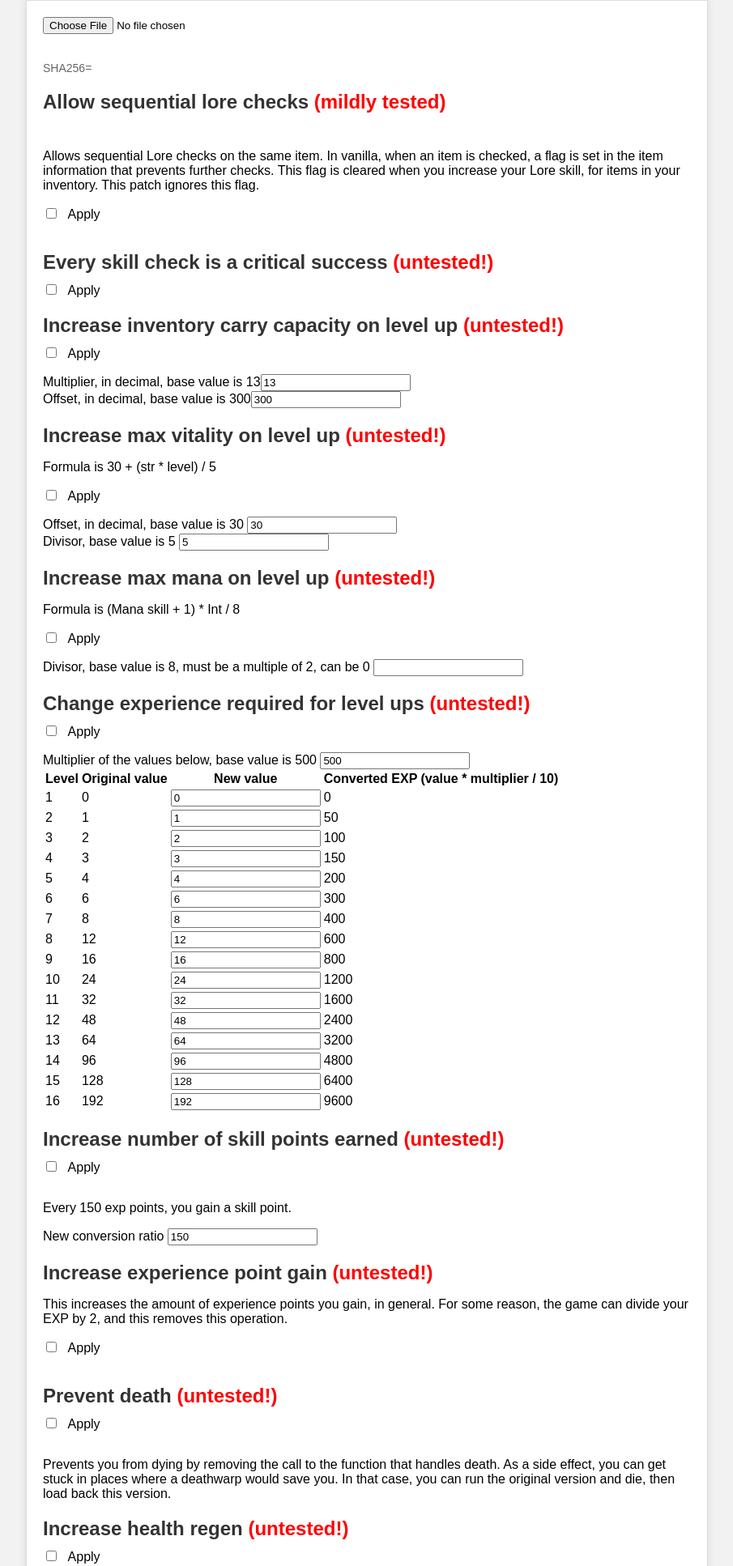
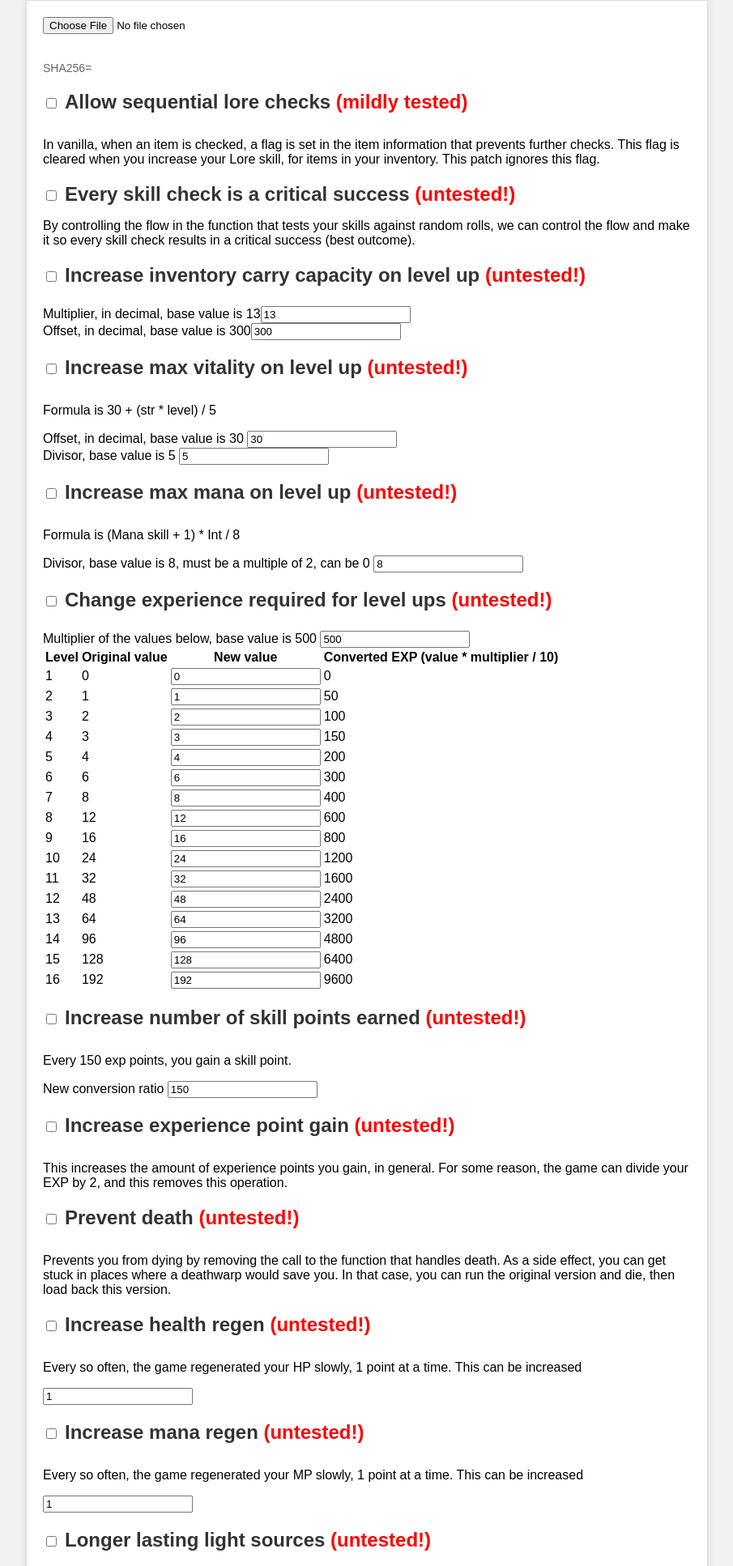
Before and after one commit to KarlClinckspoor/UUWCheats, a plain HTML site: page docs/index.html in a window 1280 px wide. Shown: the part 40-1974 px from the top of the page at 81% size, without its empty margins (187-1092 px from the left). Drawn offline with Linux system fonts and the light colour scheme.

Commit message:
Fixed a few bugs with function names, typo in buffer value, restructured checkboxes to be in h2.

```diff
--- a/docs/build/patcher.js
+++ b/docs/build/patcher.js
@@ -45,8 +45,8 @@ function applyPatches() {
         "prevent_death": applyPreventDeath,
         "increase_health_regen": applyHPRegen,
         "increase_mana_regen": applyMPRegen,
-        "longer_lasting_light_source": applyLongerLastingLightSource,
-        "longer_lasting_spells": applyLongerLastingSpells,
+        "longer_lasting_light_sources": applyLongerLastingLightSource,
+        "neverending_spells": applyLongerLastingSpells,
         default: () => { throw new Error("Unknown patch. BUG! REPORT!"); }
     };
     for (var input of selectedInputs) {
@@ -266,7 +266,7 @@ function applyLongerLastingLightSource() {
     }
 }
 function applyLongerLastingSpells() {
-    if (buffer[0x92B82] != 0x40 || buffer[0x92B65] != 0xE8 || buffer[0x92B66] != 0x98 || buffer[0x92B67] != 0xFE) {
+    if (buffer[0x92B82] != 0x4A || buffer[0x92B65] != 0xE8 || buffer[0x92B66] != 0x98 || buffer[0x92B67] != 0xFE) {
         throw new BufferMismatchError("Longer lasting spells: buffer mismatch");
     }
     var doSpeed = document.getElementById("spell_speed").checked;
--- a/docs/index.html
+++ b/docs/index.html
@@ -13,41 +13,44 @@
     <div id="root">
         <div id="loading">
             <input id="path_to_executable" type="file" onchange="loadExecutable()"> <br>
-            <p id="executable_hash">SHA256=</p> <p id="hash_ok"> </p>
+            <p id="executable_hash">SHA256=</p>
+            <p id="hash_ok"> </p>
         </div>
 
         <div id="patch_sequential_lore">
-            <h2>Allow sequential lore checks <span style="color: red">(mildly tested)</span> </h2> <br>
+            <h2><input type="checkbox" class="options" id="allow_sequential_lore_checks">Allow sequential lore checks
+                <span style="color: red">(mildly tested)</span> </h2>
             <p>
-                Allows sequential Lore checks on the same item. In vanilla, when an item is checked, a flag is set in
+                In vanilla, when an item is checked, a flag is set in
                 the item
                 information that prevents further checks. This flag is cleared when you increase your Lore skill, for
                 items in your
                 inventory. This patch ignores this flag.
             </p>
-            <input type="checkbox" class="options" id="allow_sequential_lore_checks"> <span>Apply</span>
         </div>
 
         <div id="patch_critical_skill_checks">
-            <h2>Every skill check is a critical success <span style="color: red">(untested!)</span></h2> <input
-                type="checkbox" id="critical_skill_checks">
-            <span>Apply</span>
+            <h2><input type="checkbox" id="critical_skill_checks">Every skill check is a critical success <span
+                    style="color: red">(untested!)</span></h2>
+            <p>
+                By controlling the flow in the function that tests your skills against random rolls, we can
+                control the flow and make it so every skill check results in a critical success (best
+                outcome).
+            </p>
         </div>
 
         <div id="patch_increase_carry_weight">
-            <h2>Increase inventory carry capacity on level up <span style="color: red">(untested!)</span></h2>
-            <input type="checkbox" class="options" id="increase_carry_weight">
-            <span>Apply</span> <br>
+            <h2><input type="checkbox" class="options" id="increase_carry_weight">Increase inventory carry capacity on
+                level up <span style="color: red">(untested!)</span></h2>
             <span> Multiplier, in decimal, base value is 13</span><input type="number" id="carry_weight_multiplier"
                 value="13"> <br>
             <span> Offset, in decimal, base value is 300</span><input type="number" id="carry_weight_offset"
                 value="300"> <br>
         </div>
         <div id="patch_increase_max_vitality_on_level_up">
-            <h2> Increase max vitality on level up <span style="color: red">(untested!)</span></h2>
+            <h2> <input type="checkbox" class="options" id="increase_max_vitality_on_level_up">Increase max vitality on
+                level up <span style="color: red">(untested!)</span></h2>
             <p> Formula is 30 + (str * level) / 5 </p>
-            <input type="checkbox" class="options" id="increase_max_vitality_on_level_up">
-            <span> Apply </span> <br>
             <span> Offset, in decimal, base value is 30</span>
             <input type="number" id="max_vitality_offset" value="30"> <br>
             <span> Divisor, base value is 5</span>
@@ -55,17 +58,16 @@
         </div>
 
         <div id="patch_increase_max_mana_on_level_up">
-            <h2> Increase max mana on level up <span style="color: red">(untested!)</span></h2>
+            <h2> <input type="checkbox" class="options" id="increase_max_mana_on_level_up">Increase max mana on level up
+                <span style="color: red">(untested!)</span></h2>
             <p> Formula is (Mana skill + 1) * Int / 8 </p>
-            <input type="checkbox" class="options" id="increase_max_mana_on_level_up">
-            <span>Apply</span> <br>
-            <span> Divisor, base value is 8, must be a multiple of 2, can be 0 </span> <input type="number" id="max_mana_divisor">
+            <span> Divisor, base value is 8, must be a multiple of 2, can be 0 </span> <input type="number"
+                id="max_mana_divisor" value="8">
         </div>
 
         <div id="patch_change_experience_required_for_level_ups">
-            <h2> Change experience required for level ups <span style="color: red">(untested!)</span></h2>
-            <input type="checkbox" class="options" id="change_experience_required_for_level_ups">
-            <span>Apply</span> <br>
+            <h2><input type="checkbox" class="options" id="change_experience_required_for_level_ups">Change experience
+                required for level ups <span style="color: red">(untested!)</span></h2>
             <span> Multiplier of the values below, base value is 500</span> <input type="text"
                 id="exp_required_level_up_multiplier" value="500" onchange="updateEXP()">
         </div>
@@ -178,68 +180,68 @@
             </tbody>
         </table>
         <div id="patch_number_of_skill_points_earned">
-            <h2> Increase number of skill points earned <span style="color:red">(untested!)</span></h2>
-            <input type="checkbox" class="options" id="increase_number_of_skill_points_earned"> <span> Apply </span> <br>
+            <h2><input type="checkbox" class="options" id="increase_number_of_skill_points_earned">Increase number of
+                skill points earned <span style="color:red">(untested!)</span></h2>
             <p> Every 150 exp points, you gain a skill point.</p>
             <span> New conversion ratio </span> <input type="text" id="exp_to_skill_ratio" value="150">
 
         </div>
 
         <div id="patch_exp_point_gain">
-            <h2> Increase experience point gain <span style="color:red">(untested!)</span></h2>
+            <h2> <input type="checkbox" class="options" id="increase_exp_point_gain">Increase experience point gain
+                <span style="color:red">(untested!)</span></h2>
             <p> This increases the amount of experience points you gain, in general. For some reason, the game
                 can divide your EXP by 2, and this removes this operation. </p>
-            <input type="checkbox" class="options" id="increase_exp_point_gain"> <span> Apply </span> <br>
         </div>
 
         <div id="patch_prevent_death">
-            <h2> Prevent death <span style="color:red">(untested!)</span></h2>
-            <input type="checkbox" class="options" id="prevent_death"> <span> Apply </span> <br>
-            <p> Prevents you from dying by removing the call to the function that handles death. As a side effect, you can
+            <h2> <input type="checkbox" class="options" id="prevent_death">Prevent death <span
+                    style="color:red">(untested!)</span></h2>
+            <p> Prevents you from dying by removing the call to the function that handles death. As a side effect, you
+                can
                 get stuck in places where a deathwarp would save you. In that case, you can run the original version and
                 die, then load back this version.</p>
 
         </div>
 
         <div id="patch_increase_health_regen">
-            <h2> Increase health regen <span style="color:red">(untested!)</span></h2>
-            <input type="checkbox" class="options" id="increase_health_regen"> <span> Apply </span> <br>
+            <h2><input type="checkbox" class="options" id="increase_health_regen">Increase health regen <span
+                    style="color:red">(untested!)</span></h2>
             <p> Every so often, the game regenerated your HP slowly, 1 point at a time. This can be increased</p>
             <input type="text" id="health_regen" value="1">
         </div>
 
         <div id="patch_increase_mana_regen">
-            <h2> Increase mana regen <span style="color:red">(untested!)</span></h2>
-            <input type="checkbox" class="options" id="increase_mana_regen"> <span> Apply </span> <br>
+            <h2> <input type="checkbox" class="options" id="increase_mana_regen">Increase mana regen <span
+                    style="color:red">(untested!)</span></h2>
             <p> Every so often, the game regenerated your MP slowly, 1 point at a time. This can be increased</p>
             <input type="text" id="mana_regen" value="1">
         </div>
 
         <div id="patch_longer_lasting_light_sources">
-            <h2> Longer lasting light sources <span style="color:red">(untested!)</span></h2>
-            <input type="checkbox" class="options" id="longer_lasting_light_sources"> <span> Apply </span> <br>
+            <h2> <input type="checkbox" class="options" id="longer_lasting_light_sources">Longer lasting light sources
+                <span style="color:red">(untested!)</span></h2>
             <p> You can either reduce the speed at which light sources get spent, or remove that mechanic entirely</p>
             <input type="radio" id="light_source_speed" name="light_source" checked value="speed"> <span> Reduce light
                 source speed </span>
-            <input type="radio" id="light_source_disable" name="light_source" value="disable"> <span> Disable light source
+            <input type="radio" id="light_source_disable" name="light_source" value="disable"> <span> Disable light
+                source
                 spending </span>
         </div>
 
         <div id="patch_neverending_spells">
-            <h2> Neverending spells <span style="color:red">(untested!)</span></h2>
-            <input type="checkbox" class="options" id="neverending_spells"> <span> Apply </span> <br>
+            <h2> <input type="checkbox" class="options" id="neverending_spells">Neverending spells <span
+                    style="color:red">(untested!)</span></h2>
             <p> You can either reduce the speed at which spells get used, or remove that mechanic entirely</p>
             <input type="radio" id="spell_speed" name="spell" checked value="speed"> <span> Reduce spell speed </span>
             <input type="radio" id="spell_disable" name="spell" value="disable"> <span> Disable spell usage </span>
         </div>
         <div id="finalizing">
-            <button id="apply_patches" onclick="applyPatches()">Apply Patches</button> <span id="patches_applied"></span> <br>
+            <button id="apply_patches" onclick="applyPatches()">Apply Patches</button> <span
+                id="patches_applied"></span> <br>
             <pre id="log"></pre>
         </div>
     </div>
-
-
-
     </div>
 </body>
 
```
Also changed, not shown: 2 other files.
